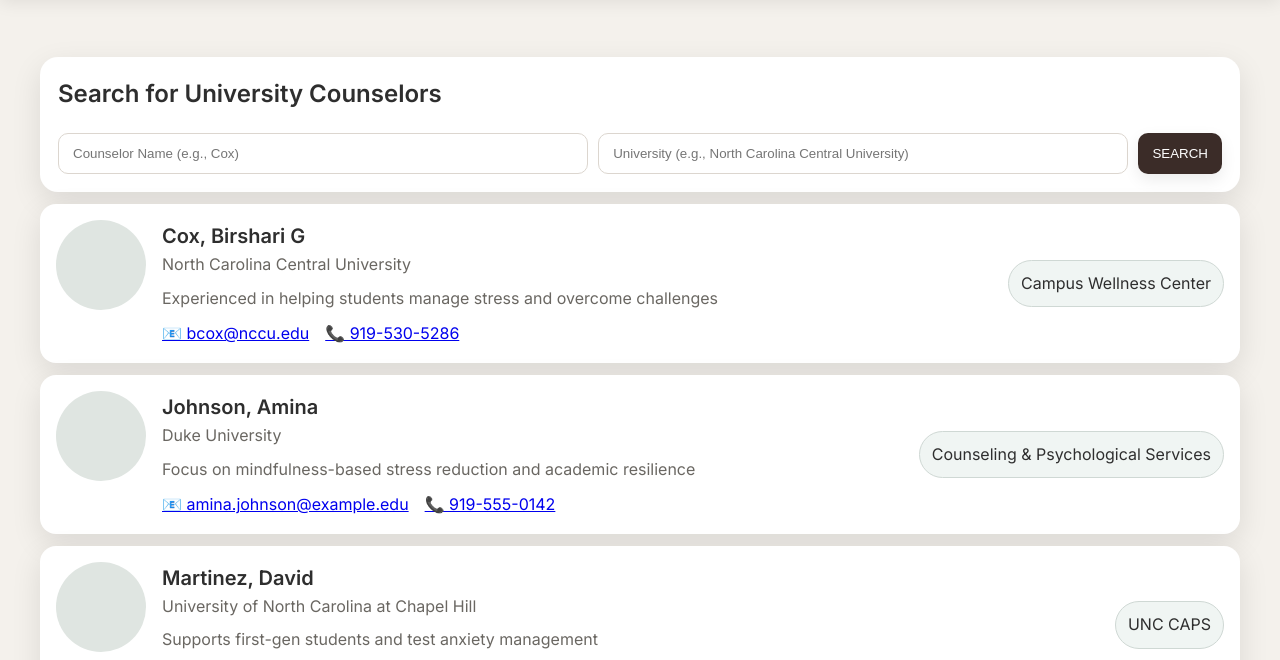
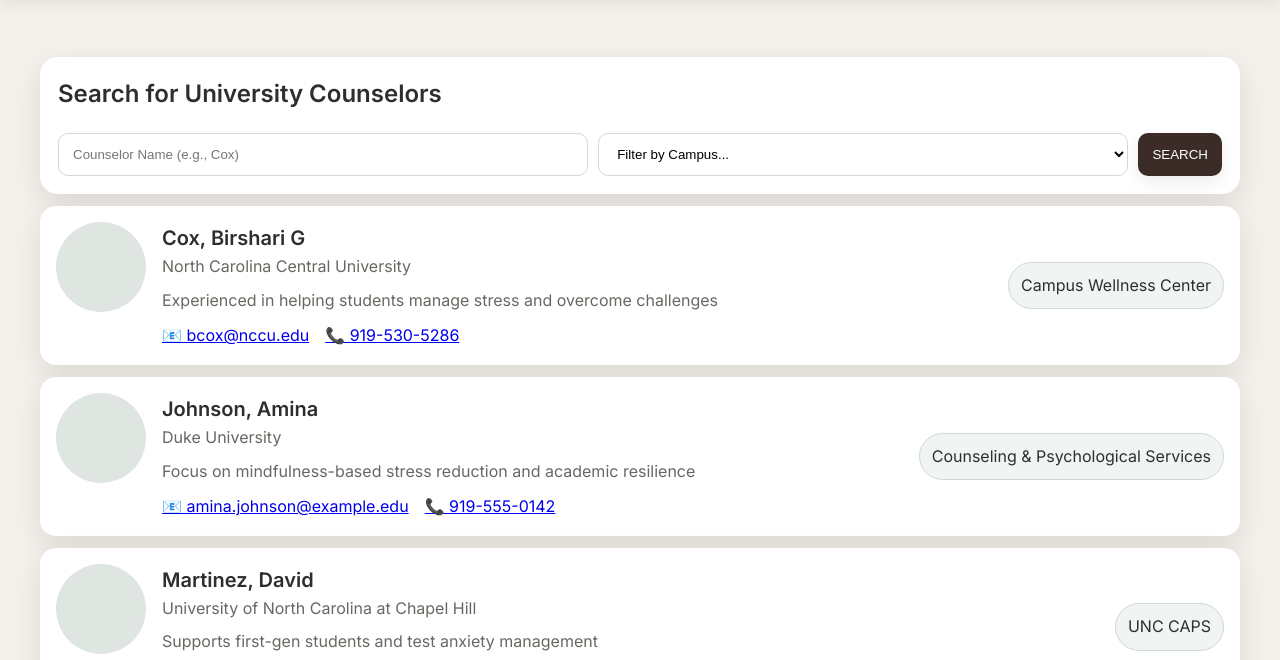
Before and after one commit to DavidBayekula/MindMend, a plain HTML site: page counselor.html in a window 1280 px wide. Shown: the part 139-799 px from the top of the page. Drawn offline with nearby package versions, Linux system fonts and the light colour scheme; a script that the page names is missing.

Commit message:
Update counselor.html

```diff
--- a/counselor.html
+++ b/counselor.html
@@ -39,7 +39,29 @@
     <h2 style="margin-top:0">Search for University Counselors</h2>
     <div class="searchbar">
       <input id="counselorName" class="input" placeholder="Counselor Name (e.g., Cox)" />
-      <input id="counselorUniv" class="input" placeholder="University (e.g., North Carolina Central University)" />
+    <!-- Filter For counselor page-->
+      <select id="counselorUniv" class="input" aria-label="Select your UNC System Campus">
+        <option value="">Filter by Campus...</option>
+        <option value="Appalachian State University">Appalachian State University</option>
+        <option value="Duke University">Duke University</option>
+        <option value="East Carolina University">East Carolina University</option>
+        <option value="Elizabeth City State University">Elizabeth City State University</option>
+        <option value="Fayetteville State University">Fayetteville State University</option>
+        <option value="North Carolina A&T State University">North Carolina A&T State University (NC A&T)</option>
+        <option value="North Carolina Central University">North Carolina Central University (NCCU)</option>
+        <option value="NC State University">NC State University</option>
+        <option value="University of North Carolina at Asheville">UNC Asheville</option>
+        <option value="University of North Carolina at Chapel Hill">UNC Chapel Hill</option>
+        <option value="University of North Carolina at Charlotte">UNC Charlotte</option>
+        <option value="University of North Carolina at Greensboro">UNC Greensboro</option>
+        <option value="University of North Carolina at Pembroke">UNC Pembroke</option>
+        <option value="University of North Carolina School of the Arts">UNC School of the Arts (UNCSA)</option>
+        <option value="University of North Carolina Wilmington">UNC Wilmington</option>
+        <option value="Western Carolina University">Western Carolina University</option>
+        <option value="Winston-Salem State University">Winston-Salem State University (WSSU)</option>
+        <option value="North Carolina School of Science and Mathematics">NC School of Science and Mathematics (NCSSM)</option>
+      </select>
+
       <button id="searchBtn" class="btn" type="button">SEARCH</button>
     </div>
     <p id="resultsFor" class="muted" style="margin-top:12px;display:none">Showing results for …</p>
```
